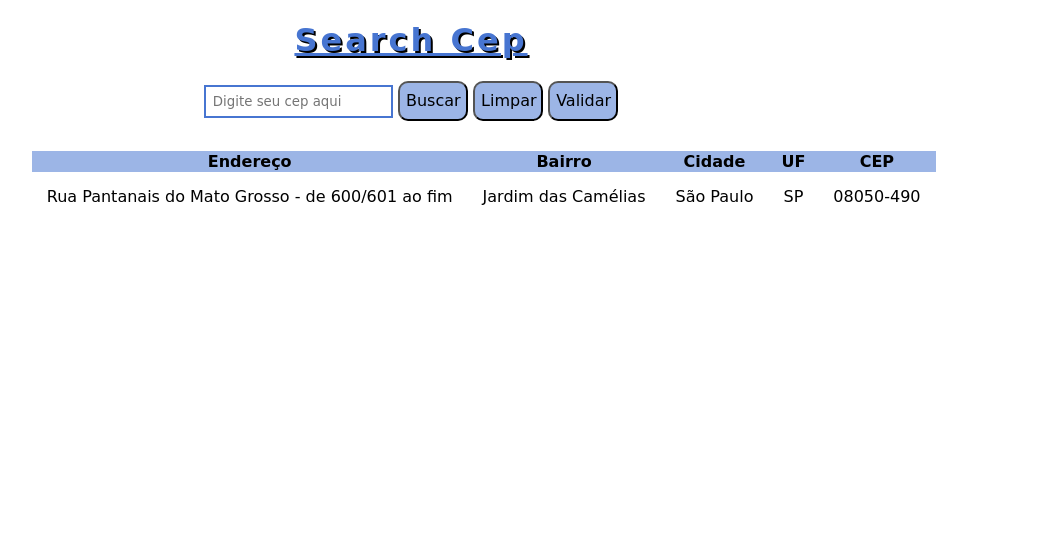
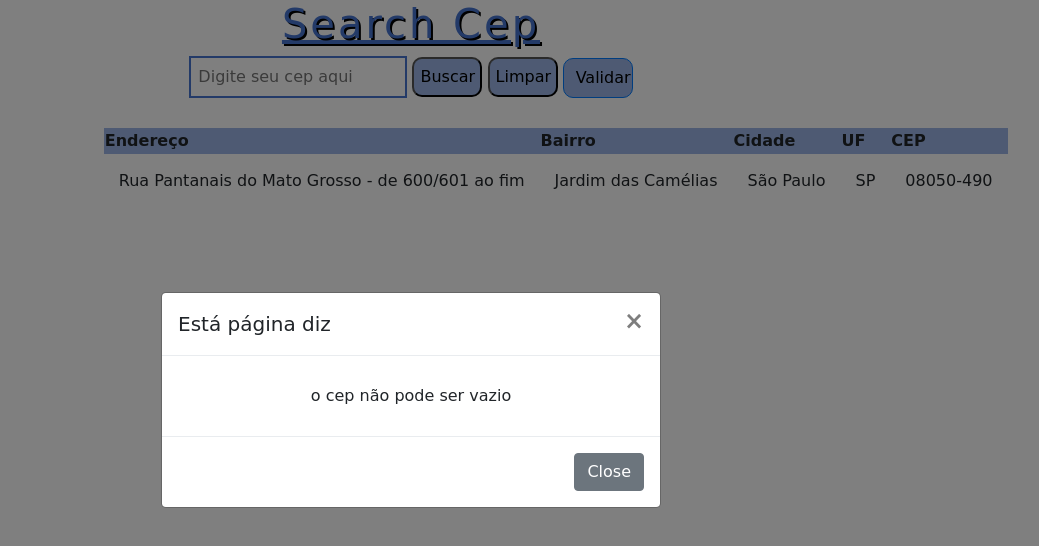
Before and after one commit to Gege-466/projeto-cep, a plain HTML site: page index.html in a window 1280 px wide. Both pictures are taken after a click on the button "Validar". Shown: the whole page, without its empty margins (229-1268 px from the left). Drawn offline with nearby package versions, Linux system fonts and the light colour scheme.

Commit message:
adicionando modal com o bootstrap

```diff
--- a/index.css
+++ b/index.css
@@ -33,5 +33,5 @@ th {
 table {
     border-collapse: collapse;
     margin-top: 30px;
-    margin-left: 20%;
+    margin-left: 26%;
 }
--- a/index.html
+++ b/index.html
@@ -5,7 +5,10 @@
     <meta http-equiv="X-UA-Compatible" content="IE=edge">
     <meta name="viewport" content="width=device-width, initial-scale=1.0">
     <title>Search Cep</title>
+    <link rel="stylesheet" href="https://maxcdn.bootstrapcdn.com/bootstrap/4.0.0/css/bootstrap.min.css" integrity="sha384-Gn5384xqQ1aoWXA+058RXPxPg6fy4IWvTNh0E263XmFcJlSAwiGgFAW/dAiS6JXm" crossorigin="anonymous">
     <link rel="stylesheet"  href="./index.css">
+    <script src="https://code.jquery.com/jquery-3.2.1.slim.min.js" integrity="sha384-KJ3o2DKtIkvYIK3UENzmM7KCkRr/rE9/Qpg6aAZGJwFDMVNA/GpGFF93hXpG5KkN" crossorigin="anonymous"></script>
+    <script src="https://maxcdn.bootstrapcdn.com/bootstrap/4.0.0/js/bootstrap.min.js" integrity="sha384-JZR6Spejh4U02d8jOt6vLEHfe/JQGiRRSQQxSfFWpi1MquVdAyjUar5+76PVCmYl" crossorigin="anonymous"></script>
     <script src="./index.js"></script>
 
 </head>
@@ -13,12 +16,33 @@
     <div class="intro">
         <h1 class="titulo">Search Cep</h1>
     </div>
+
+<!-- Modal -->
+<div class="modal fade" id="exampleModal" tabindex="-1" role="dialog" aria-labelledby="exampleModalLabel" aria-hidden="true">
+    <div class="modal-dialog modal-dialog-centered" role="document">
+    <div class="modal-content">
+        <div class="modal-header">
+        <h5 class="modal-title" id="exampleModalLabel">Está página diz</h5>
+        <button type="button" class="close" data-dismiss="modal" aria-label="Close">
+            <span aria-hidden="true">&times;</span>
+        </button>
+        </div>
+        <div class="modal-dialog modal-dialog-centered">
+        o cep não pode ser vazio
+        </div>
+        <div class="modal-footer">
+        <button type="button" class="btn btn-secondary" data-dismiss="modal">Close</button>
+        </div>
+    </div>
+    </div>
+</div>
     <div class="intro">
 
         <input id="cep" type="text" placeholder="Digite seu cep aqui" maxlength="9" class="input">
         <button type="button"class="botao">Buscar</button>
         <button class="botao" onclick="clean()">Limpar</button>
-        <button class="botao" onclick="validarCep()">Validar</button>
+        <button class="botao btn btn-primary" data-toggle="modal" data-target="#exampleModal" onclick="validarCep()">Validar</button>
+
 
     </div>
     <div>
```
